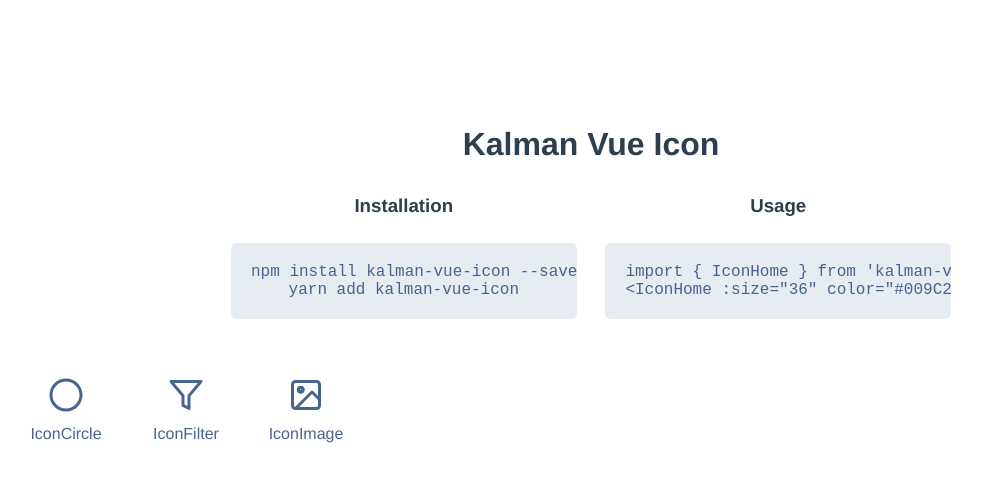
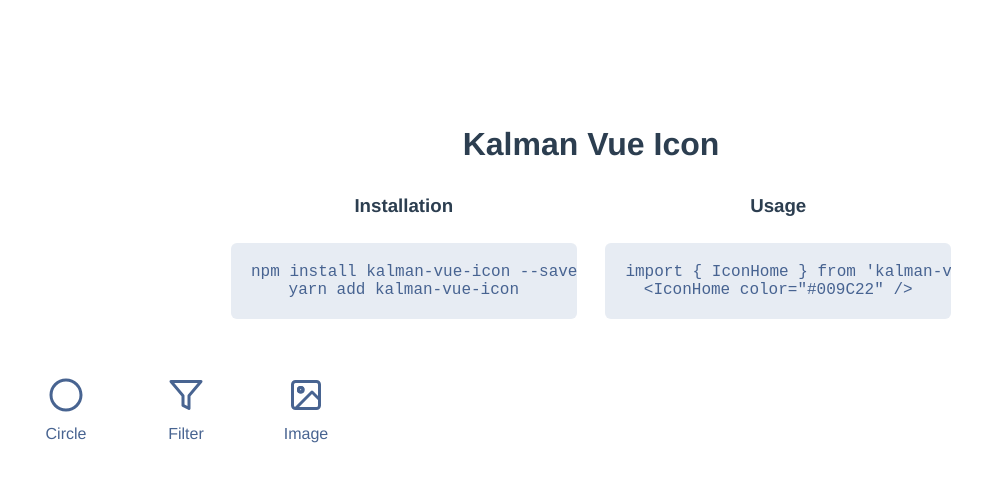
Before and after one commit to scottlaw/kalman-vue3-icon, a Vue app: page / in a window 1280 px wide. Shown: the top 482 px of the page, without its empty margins (49-1031 px from the left). Built offline with nearby package versions, Linux system fonts and the light colour scheme.

Commit message:
change: remove the icon prefix.

```diff
--- a/src/components/Banner.vue
+++ b/src/components/Banner.vue
@@ -8,7 +8,7 @@
       </div>
       <div>
         <h3>Usage</h3>
-        <pre><code>import { IconHome } from 'kalman-vue-icon'<br/>&lt;IconHome :size="36" color="#009C22" /&gt;</code></pre>
+        <pre><code>import { IconHome } from 'kalman-vue-icon'<br/>&lt;IconHome color="#009C22" /&gt;</code></pre>
       </div>
     </div>
   </div>
--- a/src/icons/circle.vue
+++ b/src/icons/circle.vue
@@ -9,7 +9,7 @@
   <script>
   import { defineComponent } from 'vue'
   export default defineComponent({
-    name: "IconCircle",
+    name: "Circle",
     props: {
       size: {
         type: Number,
--- a/src/icons/filter.vue
+++ b/src/icons/filter.vue
@@ -9,7 +9,7 @@
   <script>
   import { defineComponent } from 'vue'
   export default defineComponent({
-    name: "IconFilter",
+    name: "Filter",
     props: {
       size: {
         type: Number,
--- a/src/icons/image.vue
+++ b/src/icons/image.vue
@@ -9,7 +9,7 @@
   <script>
   import { defineComponent } from 'vue'
   export default defineComponent({
-    name: "IconImage",
+    name: "Image",
     props: {
       size: {
         type: Number,
--- a/src/index.ts
+++ b/src/index.ts
@@ -1,6 +1,6 @@
-import IconFilter from './icons/filter.vue';
-export { IconFilter }
-import IconImage from './icons/image.vue';
-export { IconImage }
-import IconCircle from './icons/circle.vue';
-export { IconCircle }
+import Filter from './icons/filter.vue';
+export { Filter }
+import Image from './icons/image.vue';
+export { Image }
+import Circle from './icons/circle.vue';
+export { Circle }
```
Also changed, not shown: src/index.d.ts (+6 -6 lines), 2 other files (tests, documents, lock files or other folders).
